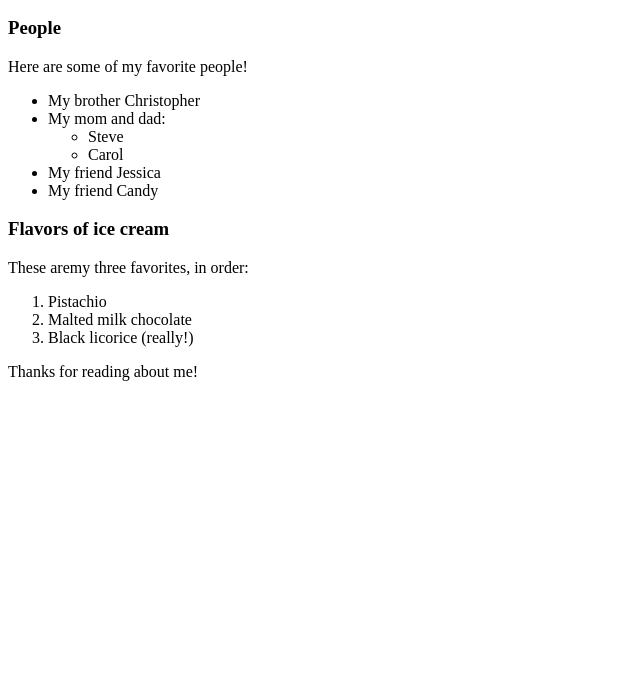
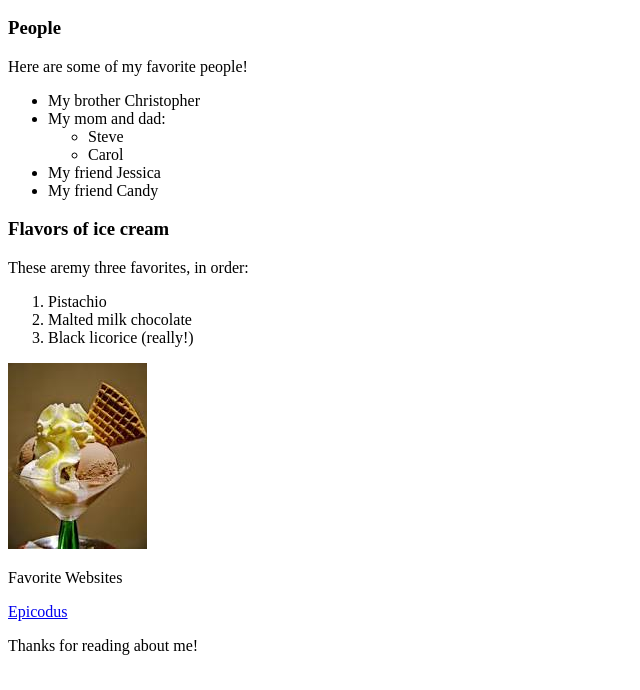
Before and after one commit to selenat1994/myfirstwebpage, a plain HTML site: page favorite-things.html in a window 1280 px wide. Shown: the part 110-800 px from the top of the page, without its empty margins (0-640 px from the left). Drawn offline with Linux system fonts and the light colour scheme.

Commit message:
ice cream picture and link to epicodus

```diff
--- a/favorite-things.html
+++ b/favorite-things.html
@@ -29,6 +29,11 @@
       <li>Black licorice (really!)</li>
     </ol>
 
+    <img src="img/icecream.jpeg" alt="icecream picture">
+
+    <p>Favorite Websites</p>
+    <a href="http://www.epicodus.com">Epicodus</a>
+
     <p>Thanks for reading about me!</p>
   </body>
 </html>
```
Also changed, not shown: img/icecream.jpeg (added).
